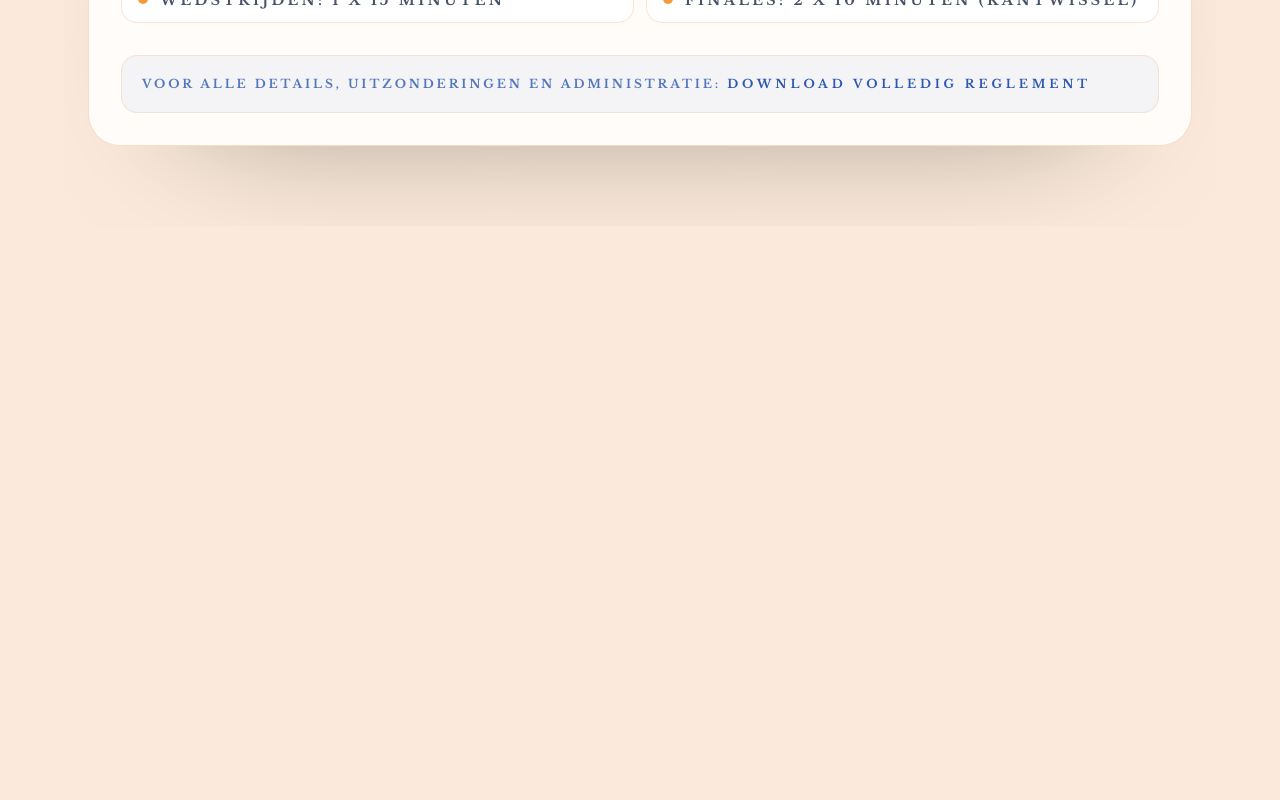
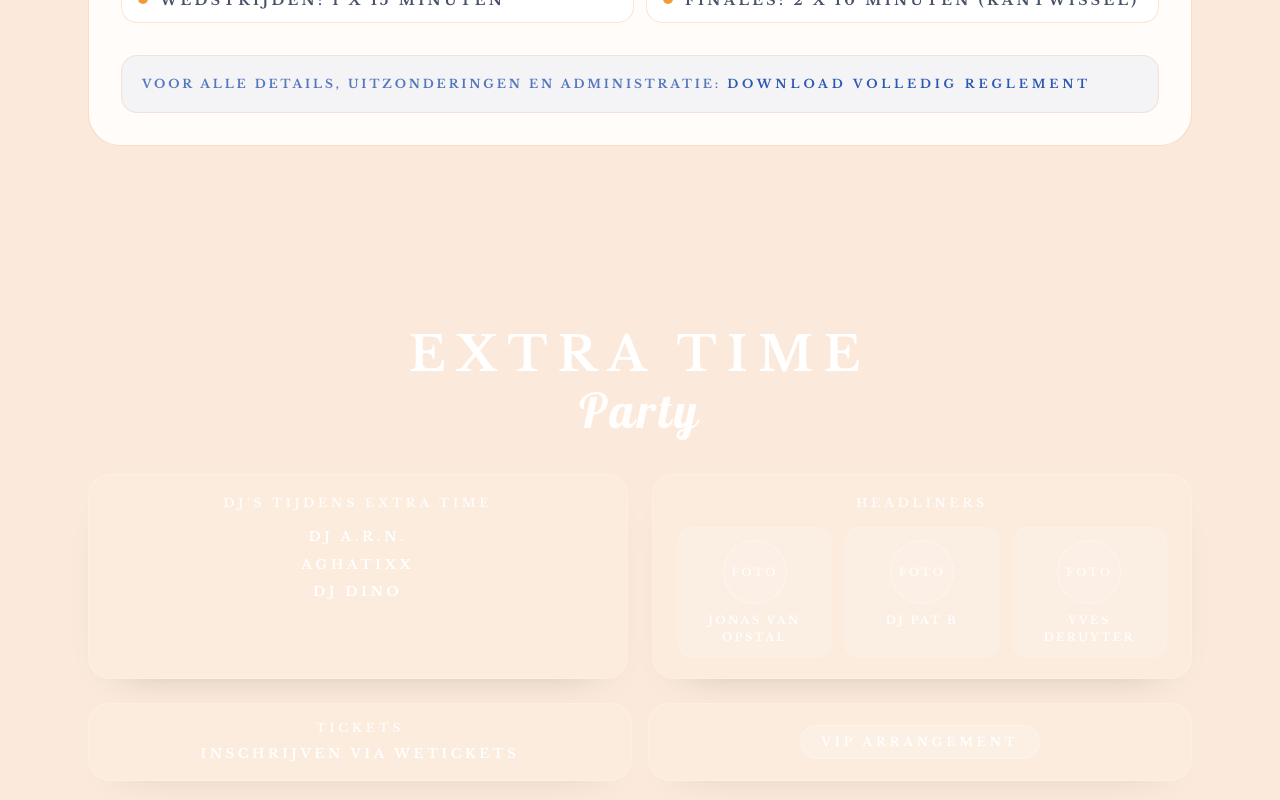
Before and after one commit to NielsCraessaerts/heindonk-feest, a Next.js app: page /vrijdag in a window 1280 px wide. Shown: the part 1122-1922 px from the top of the page. Before the commit the page ends 1348 px from the top, so only its background shows below. Built offline with nearby package versions, Linux system fonts and the light colour scheme.

Commit message:
vrijdag page done

```diff
--- a/src/app/vrijdag/page.tsx
+++ b/src/app/vrijdag/page.tsx
@@ -1,5 +1,6 @@
 import VoetbaltoernooiForm from '@/components/custom/vrijdag/voetbaltoernooi-form';
 import SpelreglementSection from '@/components/custom/vrijdag/spelregelement';
+import ExtraInfoVrijdag from '@/components/custom/vrijdag/extra-info';
 
 export default function VrijdagPage() {
   return (
@@ -12,6 +13,7 @@ export default function VrijdagPage() {
       <div className='relative z-10'>
         <VoetbaltoernooiForm />
         <SpelreglementSection />
+        <ExtraInfoVrijdag />
       </div>
     </main>
   );
--- /dev/null
+++ b/src/components/custom/vrijdag/extra-info.tsx
@@ -0,0 +1,90 @@
+import Image from 'next/image';
+
+export default function ExtraInfoVrijdag() {
+  const extraTimeDjs = ['DJ A.R.N.', 'Aghatixx', 'DJ Dino'];
+  const headliners = [
+    { name: 'Jonas Van Opstal', photoSrc: '' },
+    { name: 'DJ Pat B', photoSrc: '' },
+    { name: 'Yves Deruyter', photoSrc: '' },
+  ];
+
+  return (
+    <section className='summary-anim relative text-white'>
+      <div className='relative mx-auto w-full max-w-6xl px-6 py-14 md:py-20'>
+        <div className='mt-6 text-center' data-anim>
+          <h2 className='mt-5 text-4xl font-bold uppercase tracking-[0.22em] sm:text-5xl'>
+            Extra Time
+          </h2>
+          <p className='font-lobster mt-2 text-4xl font-normal tracking-[0.06em] text-white/95 sm:text-5xl'>
+            Party
+          </p>
+        </div>
+
+        <div className='mt-10 grid gap-6 md:grid-cols-2' data-anim>
+          <div className='rounded-[22px] border border-white/20 bg-white/10 px-6 py-5 text-center shadow-[0_18px_40px_-34px_rgba(0,0,0,0.35)]'>
+            <p className='text-xs font-semibold uppercase tracking-[0.32em] text-white/85'>
+              DJ&apos;s tijdens Extra Time
+            </p>
+            <div className='mt-4 space-y-2 text-[13px] font-semibold uppercase tracking-[0.3em] text-white'>
+              {extraTimeDjs.map((line) => (
+                <p key={line}>{line}</p>
+              ))}
+            </div>
+          </div>
+
+          <div className='rounded-[22px] border border-white/20 bg-white/10 px-6 py-5 text-center shadow-[0_18px_40px_-34px_rgba(0,0,0,0.35)]'>
+            <p className='text-xs font-semibold uppercase tracking-[0.32em] text-white/85'>
+              Headliners
+            </p>
+            <div className='mt-4 grid gap-3 sm:grid-cols-3'>
+              {headliners.map((dj) => (
+                <div
+                  key={dj.name}
+                  className='flex flex-col items-center gap-2 rounded-2xl border border-white/15 bg-white/10 px-3 py-3'
+                >
+                  <div className='relative h-16 w-16 overflow-hidden rounded-full border border-white/30 bg-white/15'>
+                    {dj.photoSrc ? (
+                      <Image
+                        src={dj.photoSrc}
+                        alt={dj.name}
+                        fill
+                        className='object-cover'
+                      />
+                    ) : (
+                      <div className='flex h-full w-full items-center justify-center text-[11px] font-semibold uppercase tracking-[0.2em] text-white/70'>
+                        Foto
+                      </div>
+                    )}
+                  </div>
+                  <p className='text-[11px] font-semibold uppercase tracking-[0.22em] text-white/90'>
+                    {dj.name}
+                  </p>
+                </div>
+              ))}
+            </div>
+          </div>
+        </div>
+
+        <div className='mt-6 grid gap-4 text-center md:grid-cols-2' data-anim>
+          <div className='rounded-[22px] border border-white/20 bg-white/10 px-6 py-4 text-center shadow-[0_18px_40px_-34px_rgba(0,0,0,0.35)]'>
+            <p className='text-xs font-semibold uppercase tracking-[0.32em] text-white/85'>
+              Tickets
+            </p>
+            <div className='mt-2 text-[13px] font-semibold uppercase tracking-[0.28em] text-white'>
+              <p>Inschrijven via WeTickets</p>
+            </div>
+          </div>
+
+          <div className='content-center rounded-[22px] border border-white/20 bg-white/10 px-6 py-4 text-center shadow-[0_18px_40px_-34px_rgba(0,0,0,0.35)]'>
+            <a
+              href='/sponsorpakketten'
+              className='inline-flex items-center justify-center rounded-full border border-white/30 bg-white/15 px-5 py-2 text-xs font-semibold uppercase tracking-[0.32em] text-white transition hover:bg-white/25'
+            >
+              VIP arrangement
+            </a>
+          </div>
+        </div>
+      </div>
+    </section>
+  );
+}
--- a/src/components/custom/vrijdag/spelregelement.tsx
+++ b/src/components/custom/vrijdag/spelregelement.tsx
@@ -3,7 +3,7 @@ export default function SpelreglementSection() {
     <section className='relative mx-auto w-full max-w-6xl overflow-hidden px-6 pb-20 pt-8 sm:pt-10'>
       {/* Samenvatting background (full-bleed) */}
 
-      <div className='relative rounded-[32px] border border-secondary/25 bg-white/85 p-6 shadow-[0_70px_140px_-110px_rgba(0,0,0,0.55)] backdrop-blur sm:p-8 block-anim delay-1'>
+      <div className='block-anim delay-1 relative rounded-[32px] border border-secondary/25 bg-white/85 p-6 backdrop-blur sm:p-8'>
         <div className='flex flex-col gap-2 sm:flex-row sm:items-end sm:justify-between'>
           <div>
             <p className='text-[10px] font-semibold uppercase tracking-[0.48em] text-[#2B58B2]/70'>
@@ -38,7 +38,7 @@ export default function SpelreglementSection() {
           ))}
         </ul>
 
-        <div className='mt-8 rounded-2xl border border-secondary/15 bg-[#2B58B2]/5 p-4 text-xs font-semibold uppercase tracking-[0.24em] text-[#2B58B2]/80 sm:p-5 block-anim delay-3'>
+        <div className='block-anim delay-3 mt-8 rounded-2xl border border-secondary/15 bg-[#2B58B2]/5 p-4 text-xs font-semibold uppercase tracking-[0.24em] text-[#2B58B2]/80 sm:p-5'>
           Voor alle details, uitzonderingen en administratie:{' '}
           <a
             href='/files/Spelreglement%20VKH-tornooi.pdf'
--- a/src/components/custom/vrijdag/voetbaltoernooi-form.tsx
+++ b/src/components/custom/vrijdag/voetbaltoernooi-form.tsx
@@ -12,7 +12,6 @@ const labelClassName =
 const cardClassName =
   'relative rounded-[32px] border border-secondary/25 bg-white/80 shadow-[0_70px_140px_-110px_rgba(0,0,0,0.6)] backdrop-blur';
 
-// ✅ max-width wrapper for fields (mobile), normal width on md+
 const fieldWrapClassName =
   'min-w-0 max-w-[520px] md:max-w-none justify-self-center md:justify-self-stretch';
 
@@ -85,12 +84,6 @@ export default function VoetbaltoernooiForm() {
       <div className='grid min-w-0 gap-6 lg:grid-cols-[1.25fr_0.75fr]'>
         {/* FORM CARD */}
         <div className={`${cardClassName} block-anim delay-1 min-w-0`}>
-          {/* background clipped, content niet */}
-          <div className='pointer-events-none absolute inset-0 overflow-hidden rounded-[32px]'>
-            <div className='absolute inset-0 bg-[radial-gradient(circle_at_12%_10%,rgba(255,235,210,0.75),rgba(255,255,255,0)_55%),radial-gradient(circle_at_85%_5%,rgba(120,170,255,0.2),rgba(255,255,255,0)_50%)]' />
-            <div className='absolute inset-0 opacity-[0.28] [background-image:repeating-linear-gradient(135deg,rgba(255,210,180,0.45)_0px,rgba(255,210,180,0.45)_36px,rgba(255,255,255,0)_36px,rgba(255,255,255,0)_84px)]' />
-          </div>
-
           <div className='relative p-6 sm:p-8'>
             <div className='flex items-end justify-between gap-6'>
               <div className='min-w-0'>
```
